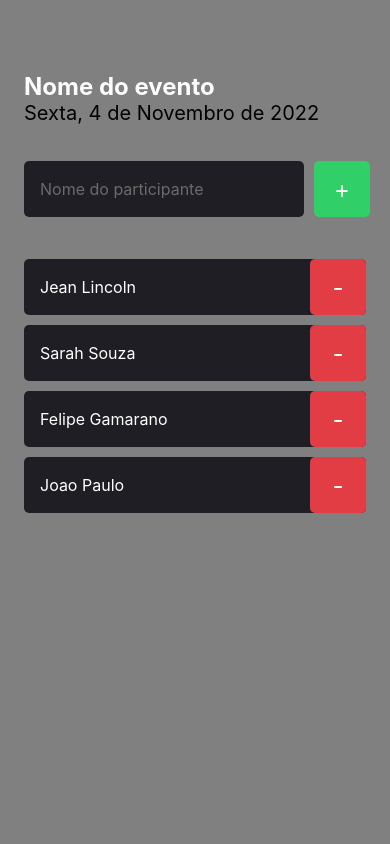
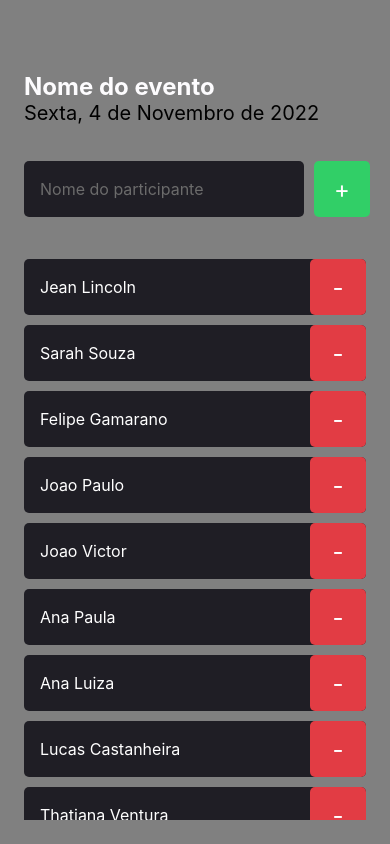
Before and after one commit to JeanLincoln/ImHere, a React Native app: screen / in a window 390 px wide. Built offline with nearby package versions, Linux system fonts and the light colour scheme.

Commit message:
utilizando o ScrollView

```diff
--- a/src/screens/Home/index.tsx
+++ b/src/screens/Home/index.tsx
@@ -1,10 +1,29 @@
 import React from "react";
 
-import { Text, View, TextInput, TouchableOpacity } from "react-native";
+import {
+  Text,
+  View,
+  TextInput,
+  TouchableOpacity,
+  ScrollView,
+} from "react-native";
 import { styles } from "./styles";
 import { Participant } from "../../components/Participant";
 
 export function Home() {
+  const participants = [
+    "Jean Lincoln",
+    "Sarah Souza",
+    "Felipe Gamarano",
+    "Joao Paulo",
+    "Joao Victor",
+    "Ana Paula",
+    "Ana Luiza",
+    "Lucas Castanheira",
+    "Thatiana Ventura",
+    "Franciele Cristina",
+  ];
+
   const handleParticipantAdd = () => {
     console.log("voce clicou no botao de adicionar");
   };
@@ -28,23 +47,15 @@ export function Home() {
           <Text style={styles.buttonText}>+</Text>
         </TouchableOpacity>
       </View>
-
-      <Participant
-        name="Jean Lincoln"
-        onRemove={() => handleParticipantRemove("Jean Lincoln")}
-      />
-      <Participant
-        name="Sarah Souza"
-        onRemove={() => handleParticipantRemove("Sarah Souza")}
-      />
-      <Participant
-        name="Felipe Gamarano"
-        onRemove={() => handleParticipantRemove("Felipe Gamarano")}
-      />
-      <Participant
-        name="Joao Paulo"
-        onRemove={() => handleParticipantRemove("Joao Paulo")}
-      />
+      <ScrollView showsVerticalScrollIndicator={false}>
+        {participants.map((participant, index) => (
+          <Participant
+            key={index}
+            name={participant}
+            onRemove={() => handleParticipantRemove(participant)}
+          />
+        ))}
+      </ScrollView>
     </View>
   );
 }
```
